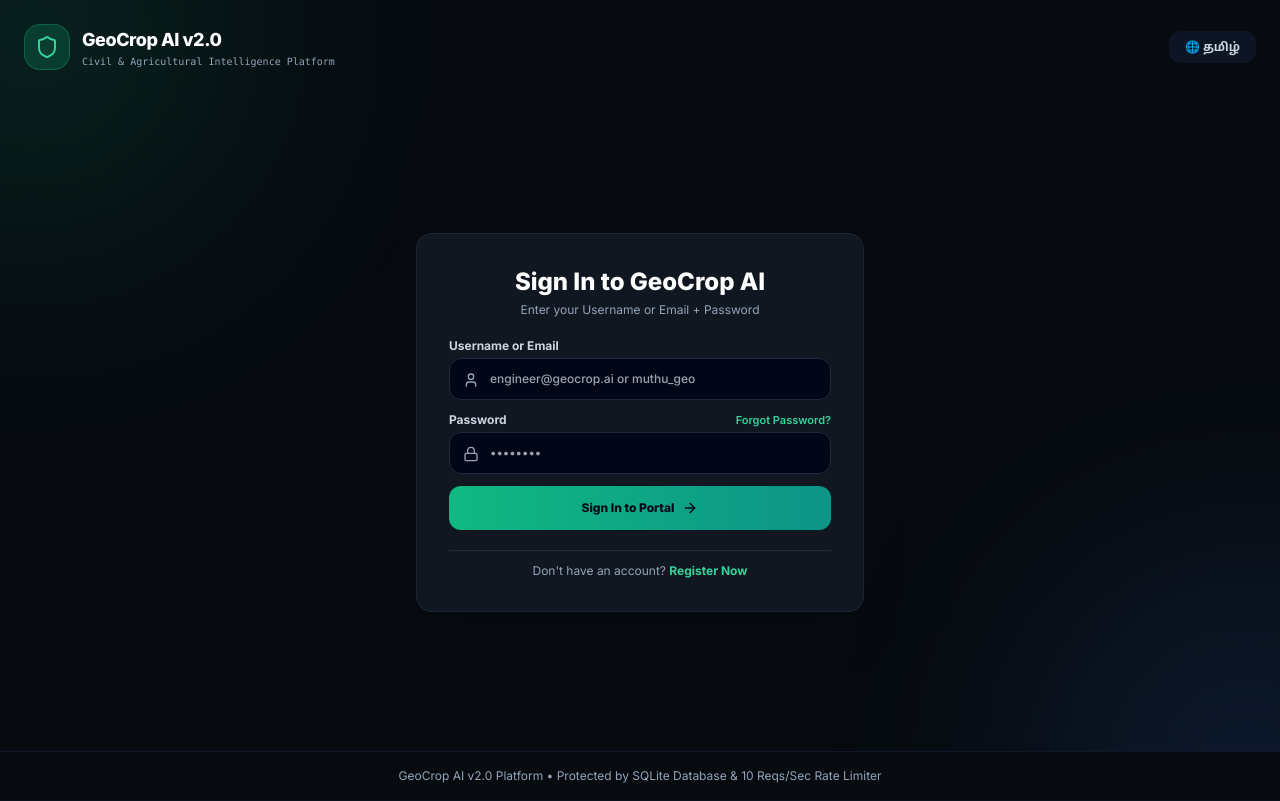
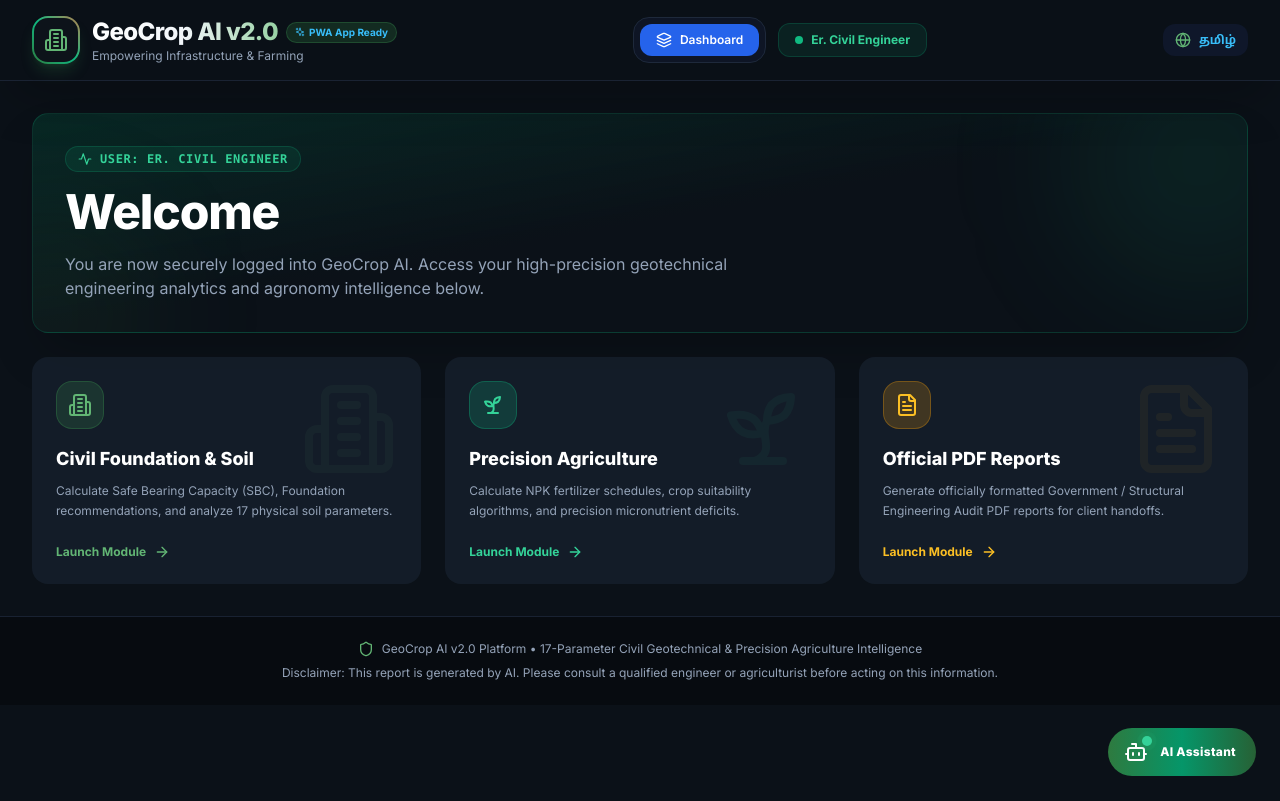
Before and after one commit to vijayasree947-byte/geo-crop-ai, a React (Vite) app: page / in a window 1280 px wide. Built offline with nearby package versions, Linux system fonts and the light colour scheme.

Commit message:
Remove login requirement completely so app opens directly to dashboard

```diff
--- a/src/App.jsx
+++ b/src/App.jsx
@@ -15,7 +15,12 @@ import { Shield } from 'lucide-react';
 function MainApp() {
   const { t, lang } = useLanguage();
   const [activeTab, setActiveTab] = useState('dashboard');
-  const [currentUser, setCurrentUser] = useState(null); // auth state
+  const [currentUser, setCurrentUser] = useState({
+    id: 1,
+    fullName: 'Er. Civil Engineer',
+    username: 'engineer',
+    email: 'engineer@geocrop.ai'
+  }); // Direct active session (No login page required)
 
   // Location State
   const [location, setLocation] = useState({
@@ -125,17 +130,12 @@ function MainApp() {
     });
   }, [agriInputs]);
 
-  if (!currentUser) {
-    return <AuthModal onAuthSuccess={(data) => setCurrentUser(data.user || data)} />;
-  }
-
   return (
     <div className="min-h-screen bg-[#0b1118] text-slate-100 font-sans selection:bg-geo-500 selection:text-white pb-24">
       <Header
         activeTab={activeTab}
         setActiveTab={setActiveTab}
         currentUser={currentUser}
-        onLogout={() => setCurrentUser(null)}
       />
 
       <main className="flex-1 max-w-7xl w-full mx-auto px-4 sm:px-6 lg:px-8 py-8 space-y-6">
```
